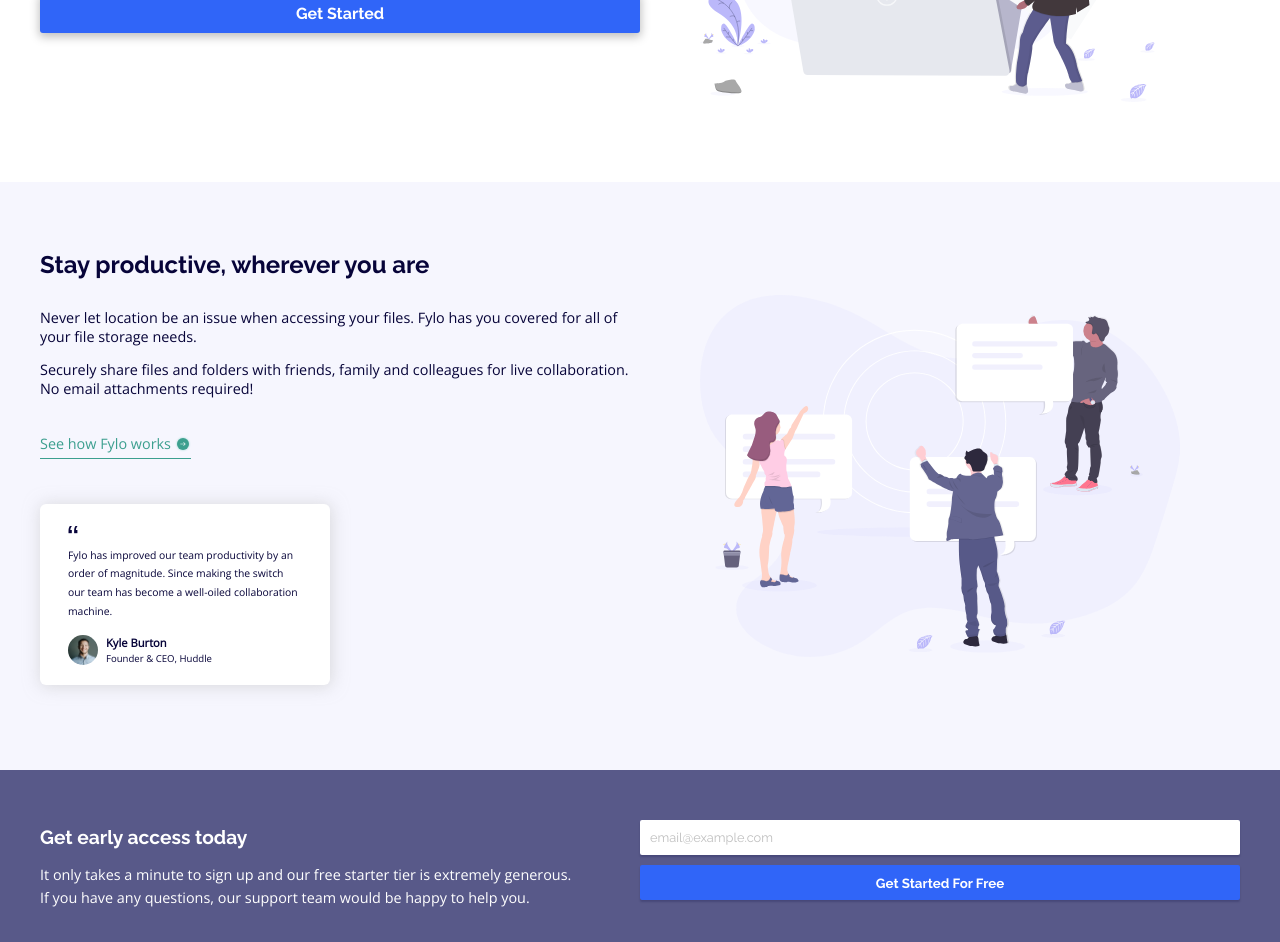
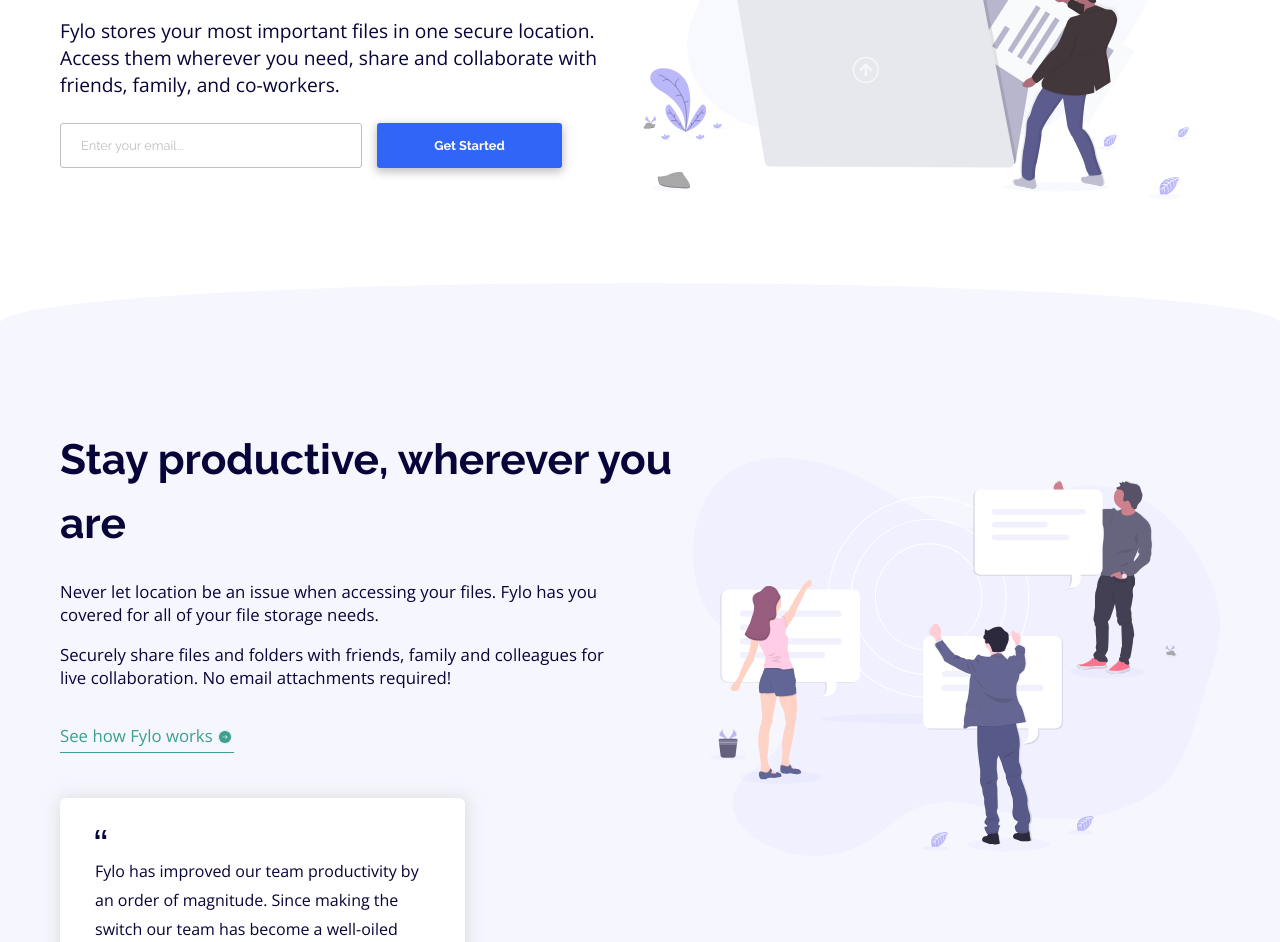
Before and after one commit to tomjsalter/fylo-landing-page-with-two-column-layout-master, a plain HTML site: page index.html in a window 1280 px wide. Shown: the part 411-1353 px from the top of the page. Drawn offline with nearby package versions, Linux system fonts and the light colour scheme.

Commit message:
Desktop version complete with one bug on curved background feature

```diff
--- a/index.html
+++ b/index.html
@@ -55,6 +55,7 @@
       </div>
     </section>
 
+    <div class="sp-curve"></div>
     <main class="sales-pitch">
       <div class="sp-rightcol">
         <img
@@ -132,7 +133,8 @@
 
     <footer class="site-foot">
       <img src="images/logo-white.svg" class="foot-logo" alt="Fylo logo" />
-      <div class="ft-group">
+      <div class="foot-container">
+        <div class="ft-group main">
           <ul class="foot-list">
             <li>
               <img
@@ -168,10 +170,17 @@
           </ul>
         </div>
 
+        <div class="ft-group">
           <div class="ft-social">
             <img src="images/facebook.svg" alt="Facebook" class="social-icon" />
             <img src="images/twitter.svg" alt="Twitter" class="social-icon" />
-        <img src="images/instagram.svg" alt="Instagram" class="social-icon" />
+            <img
+              src="images/instagram.svg"
+              alt="Instagram"
+              class="social-icon"
+            />
+          </div>
+        </div>
       </div>
 
       <aside>
--- a/styles.css
+++ b/styles.css
@@ -102,6 +102,13 @@
   background: hsl(240, 75%, 98%);
   padding: 20px;
   margin: 0px;
+}
+
+.sp-curve {
+  background: hsl(240, 75%, 98%);
+  height:50px;
+  border-top-left-radius:50%;
+  border-top-right-radius:50%;
 }
 
 .sp-img {
@@ -324,6 +331,12 @@
     flex-direction: row-reverse;
     padding: 40px;
   }
+  .sp-curve {
+  background: hsl(240, 75%, 98%);
+  height:50px;
+  border-top-left-radius:50%;
+  border-top-right-radius:50%;
+}
   .sp-leftcol {
     flex: 50%;
   }
@@ -380,10 +393,146 @@
 
 /* DESKTOP */
 @media (min-width: 1200px) {
+  body {
+    max-width: 1440px;
+    margin: auto;
+  }
   .menu {
     margin: 50px 60px 20px;
+  }
+  .menu-nav {
+    flex: 0 0 22%;
+    display: flex;
+    justify-content: space-between;
+    align-items: center;
+  }
+  .menu-item {
+    font-size: 1rem;
   }
   .menu-logo {
     width: 160px;
   }
+  .call-to-action {
+    margin: 40px 20px;
+  }
+  .cta-head {
+    font-size: 2.65rem;
+  }
+  .cta-text {
+    font-size: 1.2rem;
+    max-width: 620px;
+    margin-left: 0px;
+  }
+  .cta-img {
+    display: flex;
+    justify-content: flex-end;
+    max-width: 100%;
+    width: 100%;
+  }
+  .cta-signup {
+    flex-wrap: nowrap;
+    margin-top: 10px;
+  }
+  .cta-input {
+    flex: 0 0 52%;
+    margin-left: 0px;
+    margin-right: 0px;
+    height: 45px;
+  }
+  .cta-btn {
+    flex: 0 0 32%;
+    font-size: 0.8rem;
+    margin-left: 15px;
+    height: 45px;
+  }
+  .sp-curve {
+  background: hsl(240, 75%, 98%);
+  height:80px;
+  border-top-left-radius:50%;
+  border-top-right-radius:50%;
 }
+  .sp-head {
+    font-size: 2.65rem;
+  }
+  .sp-leftcol {
+    flex: 60%;
+    margin-left: 20px;
+  }
+  .sp-rightcol {
+    margin-right: 20px;
+  }
+  .sp-text {
+    font-size: 1.05rem;
+    max-width: 545px;
+  }
+  .sp-link {
+    font-size: 1.05rem;
+    width: 174px;
+  }
+  .sp-img {
+    max-width: 100%;
+    align-self: flex-start;
+    margin-top: 55px;
+  }
+  .testimonial {
+    width: 405px;
+    padding: 20px 35px;
+  }
+  .test-text {
+    font-size: 1rem;
+  }
+  .test-quote {
+    width: 12px;
+  }
+  .early-access {
+    padding-top: 70px;
+    padding-bottom: 70px;
+  }
+  .ea-leftcol {
+    margin-left: 20px;
+    flex: 4;
+  }
+  .ea-rightcol {
+    margin-right: 20px;
+    margin-top: 15px;
+    flex: 3;
+    align-self: center;
+  }
+  .ea-head {
+    font-size: 2.2rem;
+  }
+  .ea-text {
+    font-size: 1.05rem;
+    max-width: 525px;
+  }
+  .ea-input {
+    max-width: 470px;
+    height: 45px;
+  }
+  .ea-btn {
+    max-width: 200px;
+    height: 45px;
+    font-size: 0.8rem;
+    margin-top: 5px;
+  }
+  .foot-container {
+    display: flex;
+    margin: 35px;
+    margin-top: 0px;
+  }
+  .ft-group.main {
+    flex: 3;
+  }
+  .ft-group {
+    flex: 2;
+  }
+  .foot-logo {
+    margin-left: 35px;
+    margin-bottom: 0px;
+    margin-top: 60px
+  }
+  .ft-social {
+    margin-top: 20px;
+    display: block;
+  }
+}
```
Lines whose indentation alone changed are shown as unchanged.
